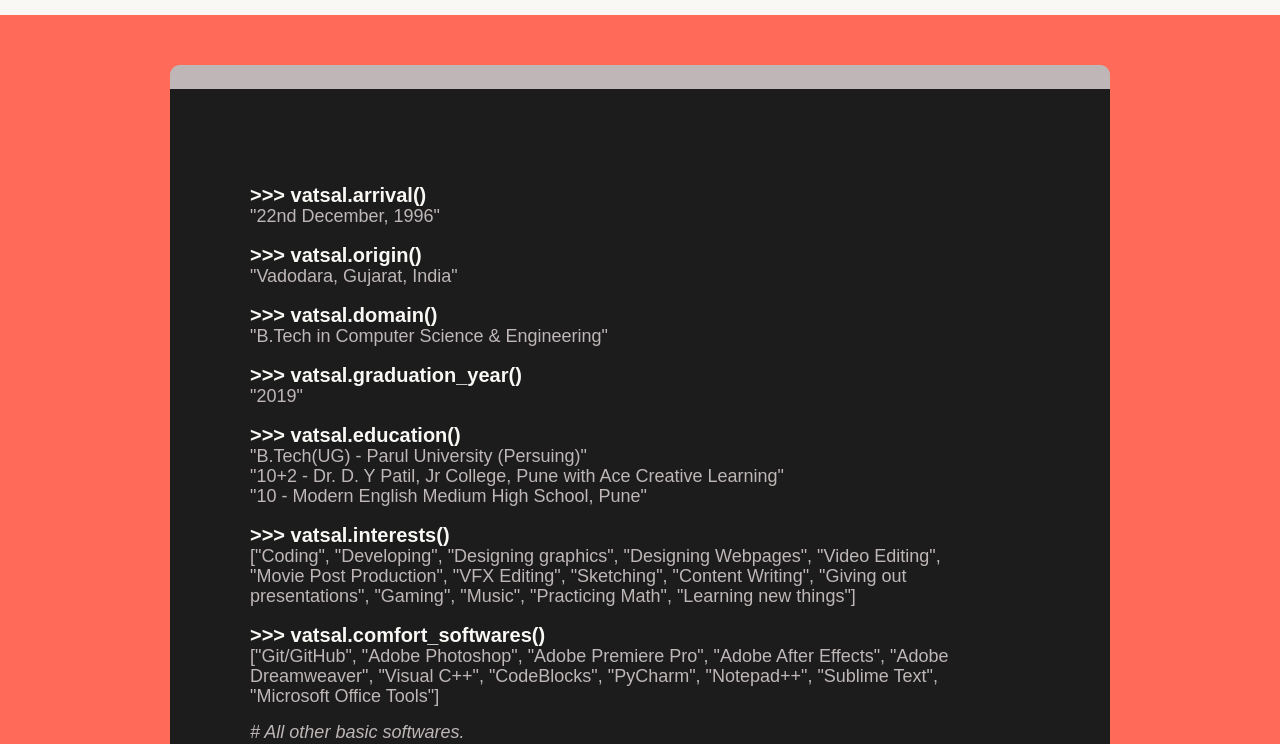
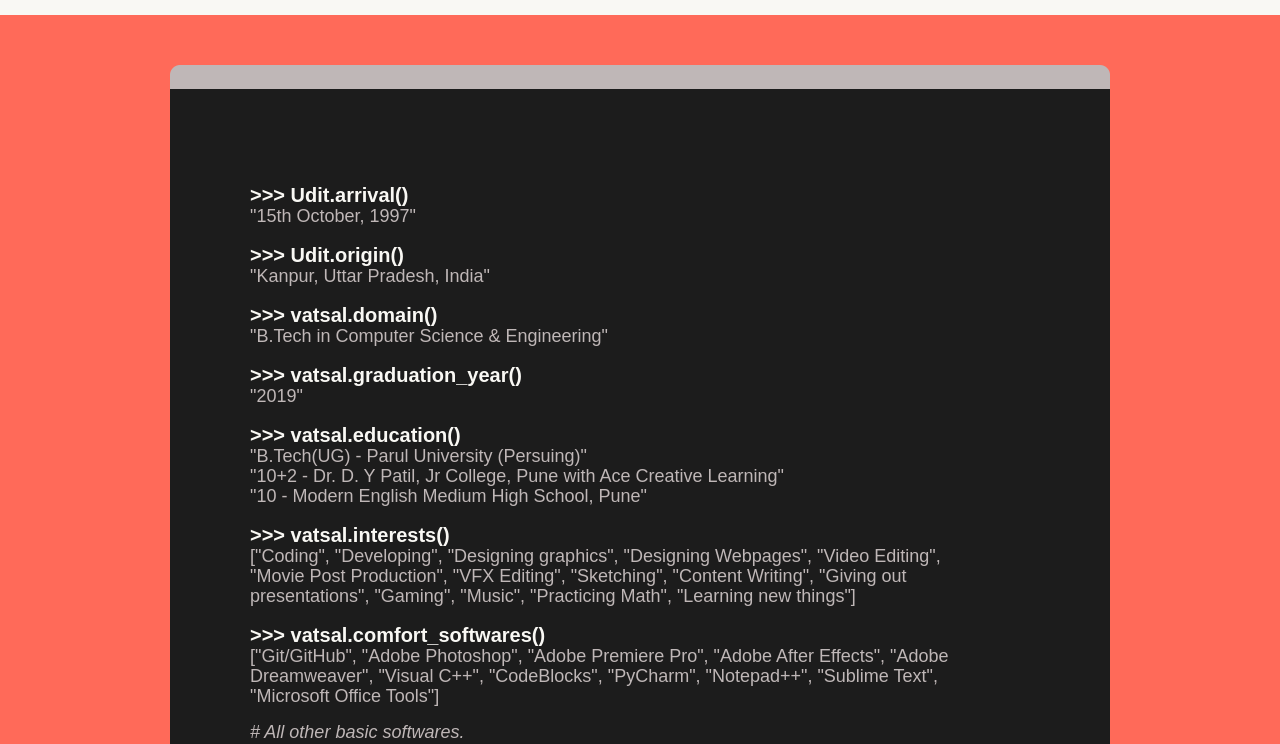
Before and after one commit to uditsrivastava/uditsrivastava.github.io, a plain HTML site: page index.html in a window 1280 px wide. Shown: the part 565-1309 px from the top of the page. Drawn offline with Linux system fonts and the light colour scheme.

Commit message:
Update index.html

```diff
--- a/index.html
+++ b/index.html
@@ -52,10 +52,10 @@
             <div class="container_12">
                 <div class="terminal">
 						<div class="text_console">
-							>>> vatsal.arrival()<br/>
-							<span class="answer">"22nd December, 1996"<br/><br/></span>
-							>>> vatsal.origin()<br/>
-							<span class="answer">"Vadodara, Gujarat, India"<br/><br/></span>
+							>>> Udit.arrival()<br/>
+							<span class="answer">"15th October, 1997"<br/><br/></span>
+							>>> Udit.origin()<br/>
+							<span class="answer">"Kanpur, Uttar Pradesh, India"<br/><br/></span>
 							>>> vatsal.domain()<br/>
 							<span class="answer">"B.Tech in Computer Science & Engineering"<br/><br/></span>
 							>>> vatsal.graduation_year()<br/>
```
